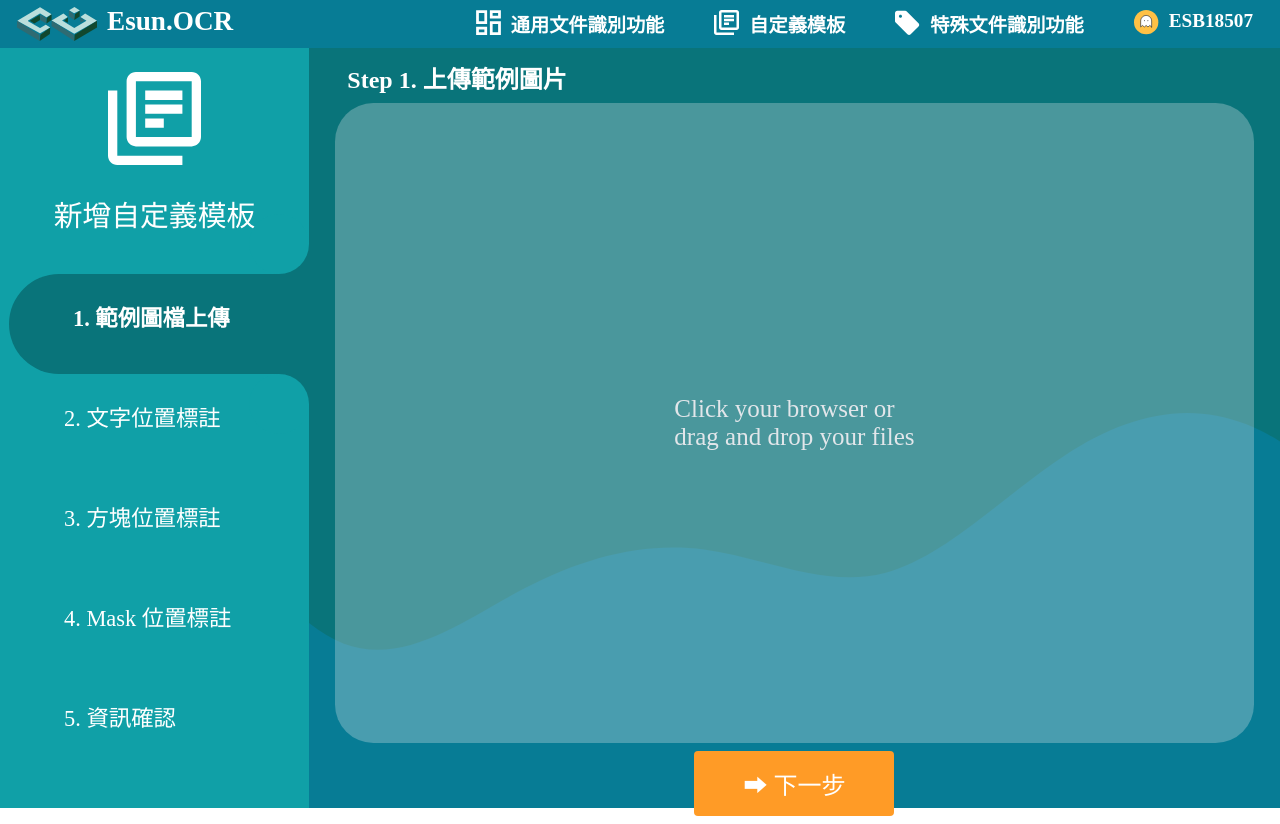
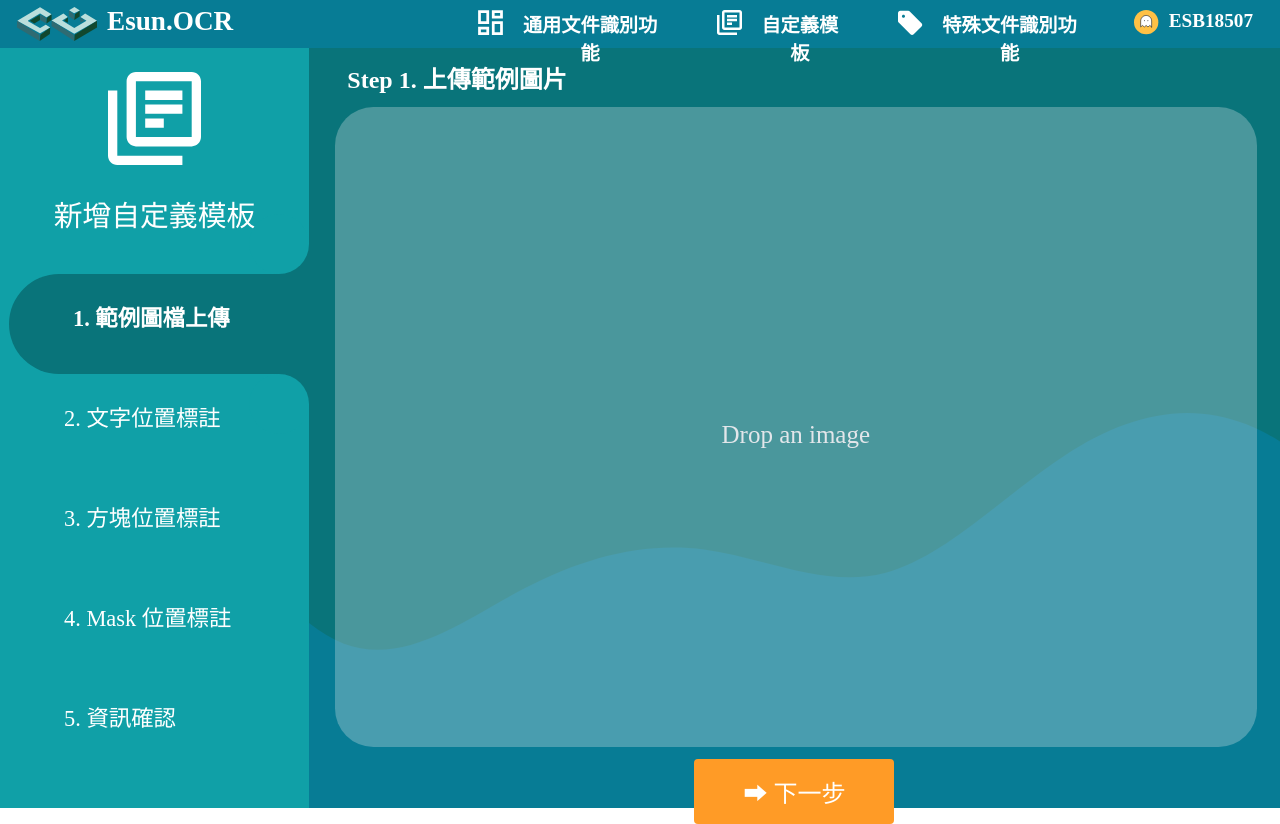
Before and after one commit to halloju/_ocr_web_service, a Vue app in the folder frontend/: page /define/step1 in a window 1280 px wide. Built offline with nearby package versions, Linux system fonts and the light colour scheme.

Commit message:
[feature] drop an image

```diff
--- a/frontend/src/assets/css/content.css
+++ b/frontend/src/assets/css/content.css
@@ -172,3 +172,33 @@
     font-size: 1.3rem;
     margin-top: 3vh;
 }
+.contentWrapper{
+    display: block;
+    background-color: rgba(226, 230, 234, 0.3);
+    max-width: 95%;
+    height: 80vh;
+    margin-top: 1.5vh;
+    margin-bottom: 1.5vh;
+    margin-left: 2vw;
+    margin-right: 1vw;
+    border-radius: 3vw 3vw 3vw 3vw;
+}
+.my-content {
+width: 100%;
+height: 70vh;
+padding: 0 0 0 0;
+color: #E2E6EA;
+font-size: 25px;
+display: flex;
+justify-content: center;
+align-items: center;
+}
+.isDragging{
+background-color: #999;
+border-color: #fff;
+}
+img{
+width: 100%;
+height: 100%;
+object-fit: contain;
+}
--- /dev/null
+++ b/frontend/src/components/DropAnImage.vue
@@ -0,0 +1,76 @@
+<template>
+  <div class="contentWrapper py-5 "
+    :class="getClasses"
+    @dragover.prevent="dragOver"
+    @dragleave.prevent="dragLeave"
+    @drop.prevent="drop($event)">
+
+      <img :src="imageSource" v-if="imageSource" />
+      <div class="my-content" v-if="wrongFile">Wrong file type</div>
+      <div class="my-content" v-if="!imageSource && !isDragging && !wrongFile">Drop an image</div>
+
+</div>
+</template>
+
+<style scope>
+@import '@/assets/css/content.css';
+</style>
+
+<script>
+
+export default {
+  name: 'DropAnImage',
+  mounted(){
+    if (sessionStorage.imageSource) {
+      this.imageSource = sessionStorage.imageSource;
+    }
+  },
+  components: {
+  },
+  data(){
+    return{
+      isDragging:false,
+      wrongFile:false,
+      imageSource:null
+    }
+  },
+  computed:{
+    getClasses(){
+      return {isDragging: this.isDragging}
+    }
+  },
+  methods:{
+    dragOver(){
+      this.isDragging = true
+    },
+    dragLeave(){
+      this.isDragging = false
+    },
+    drop(e){
+      let files = e.dataTransfer.files
+      this.wrongFile = false
+      // allows only 1 file
+      if (files.length === 1) {
+        let file = files[0]
+        // allows image only
+        if (file.type.indexOf('image/') >= 0) {
+          var reader = new FileReader()
+          reader.onload = f => {
+            this.imageSource = f.target.result
+            this.isDragging = false
+            sessionStorage.imageSource = this.imageSource
+          }
+          reader.readAsDataURL(file)
+        }else{
+          this.wrongFile = true
+          this.imageSource = null
+          this.isDragging = false
+        }
+      }
+    },
+    onRequestUploadFiles(){
+
+    }
+  }
+}
+</script>
--- a/frontend/src/views/DefineStep1.vue
+++ b/frontend/src/views/DefineStep1.vue
@@ -2,12 +2,7 @@
   <div class="step">
     Step 1. 上傳範例圖片
   </div>
-  <div class="contentWrapperBlock">
-    <div class="my-content0">
-      Click your browser or <br>
-      drag and drop your files
-    </div>
-  </div>
+  <DropAnImage />
   <div class="buttons">
     <router-link to="/define/step2" class="btn bg-orange">➡ 下一步</router-link>
   </div>
@@ -17,8 +12,12 @@
 @import '@/assets/css/content.css';
 </style>
 <script>
+import DropAnImage from '@/components/DropAnImage.vue'
 export default {
   name: 'DefineStep1',
+  components: {
+    DropAnImage
+  },
   data() {
     return {
 
```
